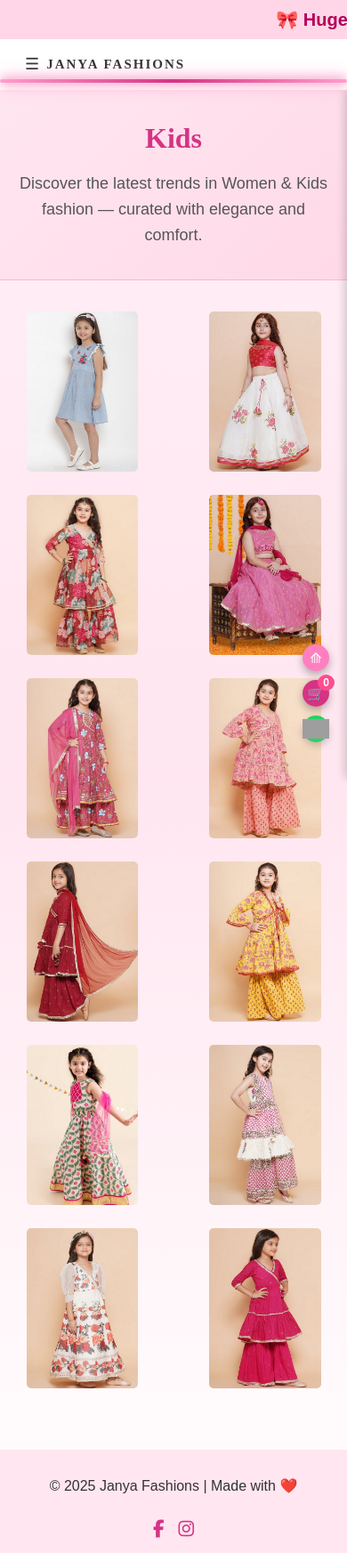
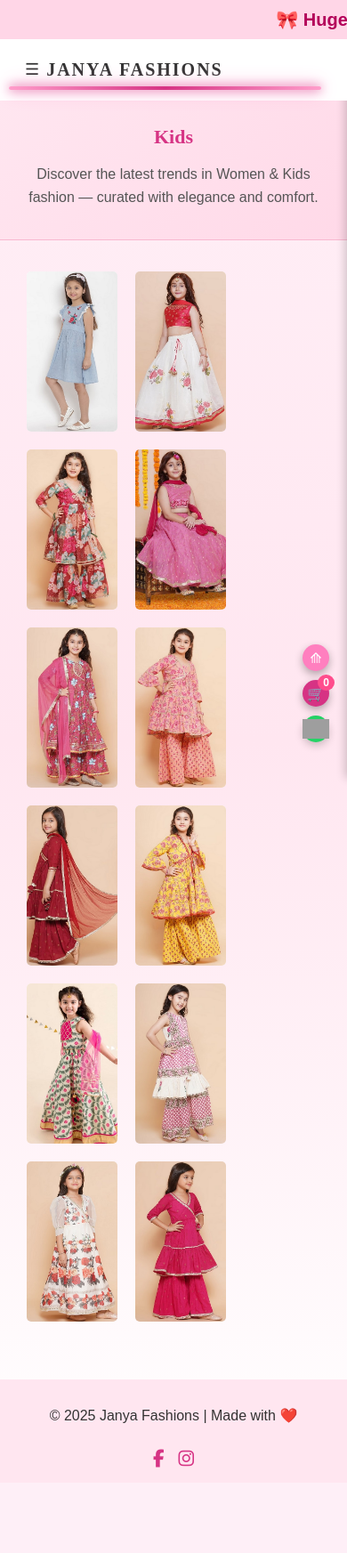
Before and after one commit to RohithCZ1982/janyaFashions, a Flask app: page /kids in a window 390 px wide. Shown: the whole page at 89% size. After the commit the page ends 1649 px from the top, so only its background shows below. Run offline with Flask 3, Linux system fonts and the light colour scheme; grey boxes are pictures that could not be loaded.

Commit message:
adjusted border

```diff
--- a/static/cartscript.js
+++ b/static/cartscript.js
@@ -1,5 +1,5 @@
 let popupItem = {};
-let cart = [];
+let cart = JSON.parse(localStorage.getItem('jf_cart')) || [];
 
 updateCartUI();
 
@@ -43,25 +43,31 @@ function emptyCart() {
 }
 
 function updateCartUI() {
-  const container = document.getElementById("cartItems");
-  container.innerHTML = "";
+  cart = JSON.parse(localStorage.getItem('jf_cart')) || [];
+  document.getElementById("floatingCartCount").innerText = cart.length;
 
-  cart.forEach((item, index) => {
-    const div = document.createElement("div");
-    div.classList.add("cart-item");
+  const cartBox = document.getElementById("cartItems");
+  cartBox.innerHTML = "";
 
-    div.innerHTML = `
-      <img src="${item.image}" alt="">
-      <div class="cart-item-info">
-        <strong>${item.name}</strong><br>
-        💰₹${item.price}
+  let total = 0; // ✅ to calculate total amount
+
+  cart.forEach((item, i) => {
+    total += item.price; // ✅ add item price to total
+
+    cartBox.innerHTML += `
+      <div class="cart-item">
+      <img src="${item.image}" alt="${item.name}" />
+        <b>${item.name}</b> <br>
+        💰 ₹${item.price} <br>
+        <button class="remove-btn" onclick="removeFromCart(${i})">Remove</button>
       </div>
-      <div class="cart-item-remove" onclick="removeFromCart(${index})">×</div>
     `;
-
-    container.appendChild(div);
   });
 
-  document.getElementById("floatingCartCount").innerText = cart.length;
-
+  // ✅ show total amount in cart
+  cartBox.innerHTML += `
+    <div style="margin-top:10px; padding:8px; font-weight:bold; background:#ffe6f0; border-radius:6px;">
+      Total Amount: ₹${total}
+    </div>
+  `;
 }
--- a/static/script.js
+++ b/static/script.js
@@ -9,47 +9,17 @@ document.addEventListener("keydown", function(event) {
   }
 });
 
-function updateCartUI() {
-  cart = JSON.parse(localStorage.getItem('jf_cart')) || [];
-  document.getElementById("floatingCartCount").innerText = cart.length;
+function openWhatsApp(){
+  const phone = "918792507355";
+  const message = encodeURIComponent("Hi Janya Fashions!");
+  const appURL = `whatsapp://send?phone=${phone}&text=${message}`;
+  const webFallback = `https://wa.me/${phone}?text=${message}`;
 
-  const cartBox = document.getElementById("cartItems");
-  cartBox.innerHTML = "";
+  window.location.href = appURL;
 
-  let total = 0; // ✅ to calculate total amount
-
-  cart.forEach((item, i) => {
-    total += item.price; // ✅ add item price to total
-
-    cartBox.innerHTML += `
-      <div class="cart-item">
-        <b>${item.name}</b> <br>
-        💰 ₹${item.price} <br>
-        <button class="remove-btn" onclick="removeFromCart(${i})">Remove</button>
-      </div>
-    `;
-  });
-
-  // ✅ show total amount in cart
-  cartBox.innerHTML += `
-    <div style="margin-top:10px; padding:8px; font-weight:bold; background:#ffe6f0; border-radius:6px;">
-      Total Amount: ₹${total}
-    </div>
-  `;
-}
-
-function openWhatsApp(){
- const phoneNumber = "91872507355"; // ✅ Replace with your full number (no + or spaces)
-  const message = "Hi Janya Fashions! I would like to know more about your collection.";
-
-  // Encode the message so spaces and symbols work properly in the URL
-  const encodedMessage = encodeURIComponent(message);
-
-  // Build the WhatsApp link
-  const whatsappURL = `https://wa.me/${phoneNumber}?text=${encodedMessage}`;
-
-  // Open in a new tab/window
-  window.open(whatsappURL, "_blank");
+  setTimeout(() => {
+    window.open(appURL, "_blank", "noopener");
+  }, 1000);
 }
 
 function toggleCart() {
@@ -127,7 +97,7 @@ function loadWomenImages(womenImages) {
 
   womenImages.forEach((filename, idx) => {
     const name = filename.split('.').shift();
-    const parts = name.split('-');                 // ["dress", "2500"]
+    const parts = name.split('-');
     const amount = parseInt(parts.pop(), 10);
     const card = document.createElement("div");
     card.className = "card";
@@ -149,6 +119,7 @@ function loadKidsImages(kidsImages) {
     const name = filename.split('.').shift();
     const parts = name.split('-');                 // ["dress", "2500"]
     const amount = parseInt(parts.pop(), 10);
+
     const card = document.createElement("div");
     card.className = "card";
     card.innerHTML = `
--- a/static/styles.css
+++ b/static/styles.css
@@ -54,7 +54,7 @@ body {
 
 @media (max-width: 900px) {
   .brand-name {
-    font-size: 15px;
+    font-size: 20px;
   }
 }
 
@@ -62,7 +62,8 @@ body {
   content: "";
   display: block;
   position: absolute;
-  width: 100vw;  /* full page width */
+  transform: translateX(10px);
+  width: 98vw;  /* full page width */
   height: 4px;   /* line thickness */
   background: linear-gradient(90deg, #ff9ecb, #d63384, #ff9ecb);
   box-shadow: 0 0 10px #d63384, 0 0 20px #ff85c1;
@@ -74,12 +75,32 @@ body {
   animation: glowLine 1.5s infinite alternate;
 }
 
+@media (max-width: 900px) {
+  .brand-name::after {
+    content: "";
+    display: block;
+    position: absolute;
+    transform: translateX(10px);
+    width: 90vw; /* full page width */
+    height: 4px;   /* line thickness */
+    background: linear-gradient(90deg, #ff9ecb, #d63384, #ff9ecb);
+    box-shadow: 0 0 10px #d63384, 0 0 20px #ff85c1;
+    margin-top: 8px;
+    margin-bottom: 60px;
+    left:20;
+    right:auto;
+    border-radius: 100px;
+    animation: glowLine 1.5s infinite alternate;
+  }
+}
+
+
 @keyframes glowLine {
   from {
-    box-shadow: 0 0 8px #d63384, 0 0 16px #ff85c1;
+    box-shadow: 0 0 8px  #d63384, 0 0 16px #ff85c1;
   }
   to {
-    box-shadow: 0 0 14px #ff5da5, 0 0 26px #ff99cc;
+    box-shadow: 0 0 14px  #d63384, 0 0 26px #ff99cc;
   }
 }
 
@@ -167,14 +188,33 @@ body {
   position: relative;
   display: flex;
   align-items: center;
+  gap:10px;
+}
+
+@media (max-width: 900px) {
+  .carousel-wrapper {
+    position: relative;
+    display: flex;
+    align-items: center;
+    gap:1px;
+  }
 }
 
 .carousel {
   display: flex;
-  overflow-x: auto;
+  flex-wrap: wrap;      /* allow wrapping to new rows */
+  gap: 15px;
+  justify-content: flex-start;
   scroll-behavior: smooth;
-  gap: 12px;
   padding: 10px;
+}
+
+@media (max-width: 900px) {
+  .carousel {
+    display: flex;
+    flex-wrap: wrap;      /* allow wrapping to new rows */
+    gap: 10px;
+  }
 }
 
 .carousel::-webkit-scrollbar { display: none; }
@@ -196,14 +236,39 @@ body {
   width: 38%;      /* 2 images per row on mobile */
   margin-bottom: 10px;
   overflow: hidden;  /* ensures zoom stays inside the box */
+  flex: 0 0 200px;      /* each card up to 200px wide */
+  max-width: 200px;
+}
+
+@media (max-width: 900px) {
+  /* Image container hover zoom */
+.card {
+  width: 2%;
+  margin-right: 10px;      /* 2 images per row on mobile */
+  margin-bottom: 6px;
+  overflow: hidden;  /* ensures zoom stays inside the box */
+  flex: 0 0 calc((100% - 24px) / 3);
+  max-width: calc((100% - 24px) / 3);
+}
 }
 
 .card img {
   width: 100%;
-  height: 180px;
+  height: 280px;
   object-fit: cover;
   border-radius: 5px;
   transition: transform 0.3s ease-in-out; /* smooth zoom */
+}
+
+
+@media (max-width: 900px) {
+  .card img {
+    width: 100%;
+    height: 180px;
+    object-fit: cover;
+    border-radius: 5px;
+    transition: transform 0.3s ease-in-out; /* smooth zoom */
+  }
 }
 
 /* Hover zoom effect */
@@ -213,20 +278,6 @@ body {
 
 .card img[onclick] {
   cursor: pointer;
-}
-
-@media (max-width: 900px) {
-  .carousel {
-    flex-wrap: wrap;
-    justify-content: space-between;
-    overflow-x: hidden;
-  }
-}
-
-.carousel {
-  display: flex;
-  gap: 12px;
-  overflow-x: auto;
 }
 
 .price { color:#d63384; font-weight:bold; margin:4px 0; }
@@ -383,6 +434,16 @@ footer {
   margin-bottom: 10px;
 }
 
+/* Responsive for mobile */
+@media (max-width: 900px) {
+  .hero h1 {
+    font-size: 22px;
+    color: #d63384;
+    font-family: "Playfair Display", serif;
+    margin-bottom: 10px;
+  }
+}
+
 .hero h1 span {
   color: #ff6fb0;
 }
@@ -392,6 +453,15 @@ footer {
   font-size: 18px;
   margin-bottom: 25px;
   line-height: 1.6;
+}
+
+@media (max-width: 900px) {
+  .hero p {
+    color: #555;
+    font-size: 16px;
+    margin-bottom: 25px;
+    line-height: 1.6;
+  }
 }
 
 /* 🛍️ Shop Now Button */
@@ -406,6 +476,21 @@ footer {
   cursor: pointer;
   transition: all 0.3s ease;
   box-shadow: 0 4px 10px rgba(214, 51, 132, 0.3);
+}
+
+@media (max-width: 900px) {
+  .hero-btn {
+    background: linear-gradient(90deg, #ff7fbf, #d63384);
+    color: white;
+    border: none;
+    padding: 12px 32px;
+    font-size: 12px;
+    font-weight: 200;
+    border-radius: 20px;
+    cursor: pointer;
+    transition: all 0.3s ease;
+    box-shadow: 0 4px 10px rgba(214, 51, 132, 0.3);
+  }
 }
 
 .hero-btn:hover {
@@ -815,6 +900,13 @@ footer {
   font-weight: bold;
 }
 
+.cart-item img {
+  width: 50px;
+  height: 50px;
+  border-radius: 5px;
+  object-fit: cover;
+}
+
 /* POPUP OVERLAY */
 .preview-popup {
   position: fixed;
@@ -910,7 +1002,7 @@ footer {
   width: 50px;      /* small image */
   height: 50px;
   border-radius: 5px;
-  object-fit: cover;
+  object-fit: contain;
 }
 
 .cart-item-info {
@@ -926,8 +1018,18 @@ footer {
 
 .product-img {
   width: 100%;
-  height: 100%;
+  height: auto;
   object-fit: contain;   /* shows full image */
   object-position: center;
   background: #fff;      /* optional */
 }
+
+@media (max-width: 900px) {
+  .product-img {
+    width: 80%;
+    height: auto;
+    object-fit: contain;   /* shows full image */
+    object-position: center;
+    background: #fff;      /* optional */
+  }
+}
--- a/templates/kids.html
+++ b/templates/kids.html
@@ -6,9 +6,6 @@
 <title>Janya Fashions</title>
 <link rel="stylesheet" href="/static/styles.css">
 <link rel="stylesheet" href="https://cdnjs.cloudflare.com/ajax/libs/font-awesome/6.5.0/css/all.min.css">
-<!-- CART SCRIPT -->
-<script src="/static/script.js" ></script>
-<script src="/static/cartscript.js" ></script>
 </head>
 <body>
 
@@ -115,6 +112,8 @@
     </div>
   </div>
 </footer>
-
+<!-- CART SCRIPT -->
+<script src="/static/script.js" ></script>
+<script src="/static/cartscript.js" ></script>
 </body>
 </html>
--- a/templates/women.html
+++ b/templates/women.html
@@ -6,8 +6,7 @@
 <title>Janya Fashions</title>
 <link rel="stylesheet" href="/static/styles.css">
 <link rel="stylesheet" href="https://cdnjs.cloudflare.com/ajax/libs/font-awesome/6.5.0/css/all.min.css">
-<script src="/static/script.js" ></script>
-<script src="/static/cartscript.js" ></script>
+
 </head>
 <body>
 
@@ -117,5 +116,7 @@
   </div>
 </footer>
 
+<script src="/static/script.js" ></script>
+<script src="/static/cartscript.js" ></script>
 </body>
 </html>
```
Also changed, not shown: templates/index.html (+4 -11 lines), static/images/women/w_1-4000.png (added), static/images/women/wasd_1-1-2000.png (added).
